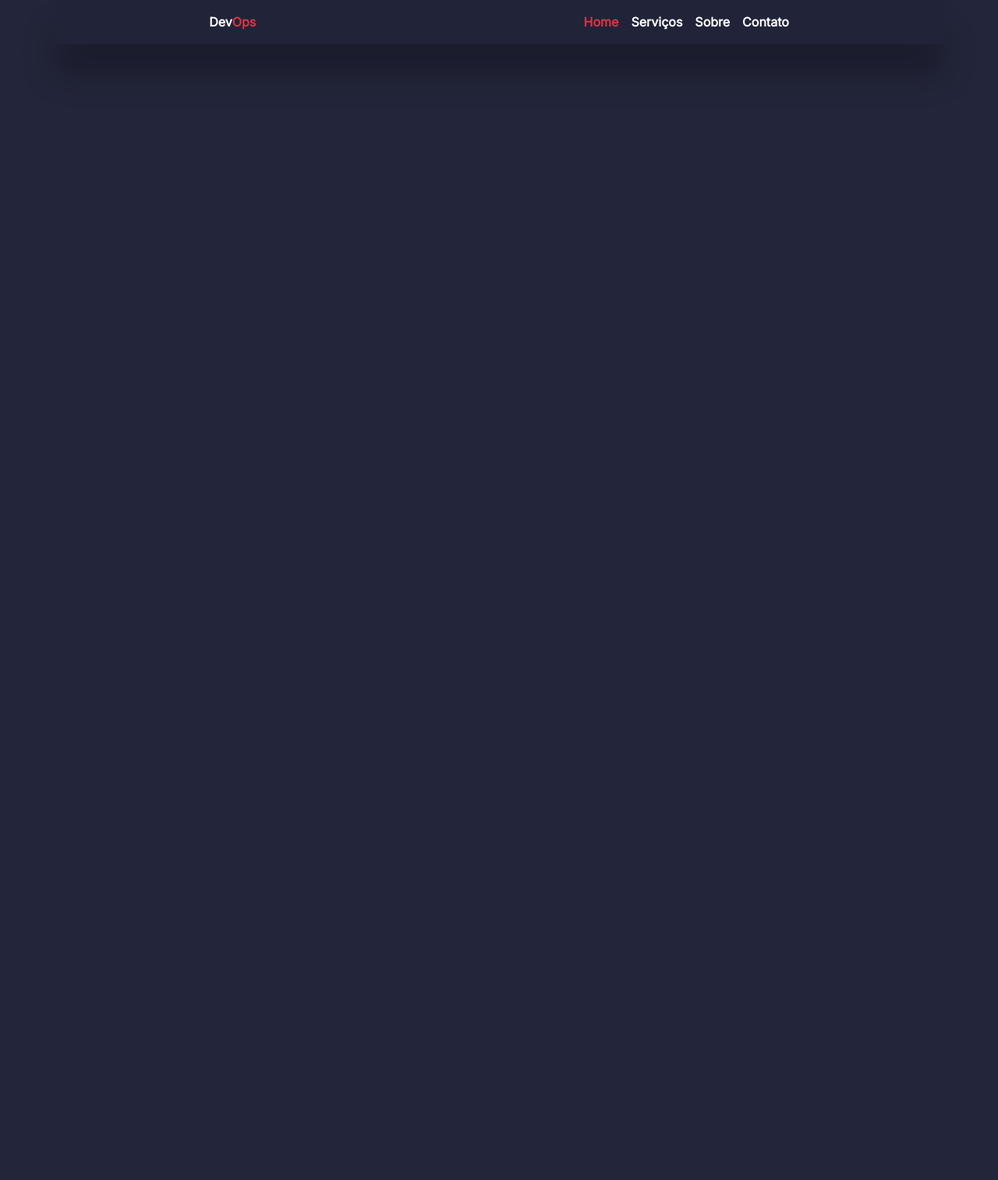
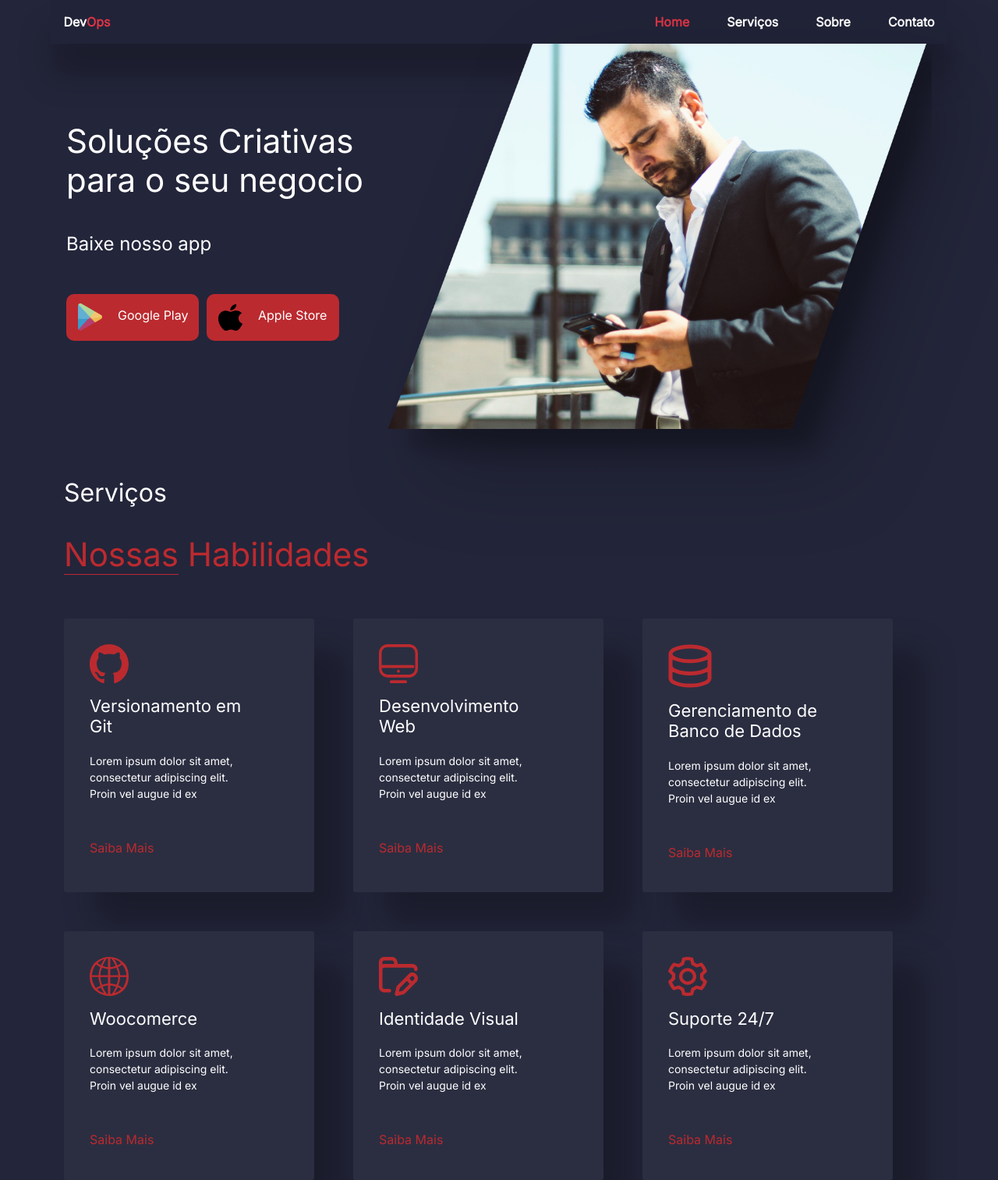
Before and after one commit to Yahyobek1505/10-dars-vazifasi, a plain HTML site: page index.html in a window 1280 px wide. Shown: the whole page at 78% size. Before the commit the page ends 800 px from the top, so only its background shows below. Drawn offline with nearby package versions, Linux system fonts and the light colour scheme.

Commit message:
vazifa yarmigacha tayyor

```diff
--- a/index.html
+++ b/index.html
@@ -18,34 +18,31 @@
   </head>
   <body>
     <div class="header-section">
-      <header
-        class="container py-3 d-flex align-items-center justify-content-around">
+      <header class="py-3 d-flex align-items-center">
         <a href="#" class="text-white text-decoration-none fw-bold"
           >Dev<span class="text-danger text-decoration-none fw-bold"
             >Ops</span
           ></a
         >
         <nav>
-          <ul class="list-unstyled d-flex gap-3 ms-5 my-0">
+          <ul class="list-unstyled d-flex gap-5 ms-5 my-0">
             <li>
-              <a
-                class="text-decoration-none text-danger fw-bold border-white"
-                href="#"
+              <a class="menu text-decoration-none text-danger fw-bold" href="#"
                 >Home</a
               >
             </li>
             <li>
-              <a class="text-decoration-none text-white fw-bold" href="#"
+              <a class="menu text-decoration-none text-white fw-bold" href="#"
                 >Serviços</a
               >
             </li>
             <li>
-              <a class="text-decoration-none text-white fw-bold" href="#"
+              <a class="menu text-decoration-none text-white fw-bold" href="#"
                 >Sobre</a
               >
             </li>
             <li>
-              <a class="text-decoration-none text-white fw-bold" href="#"
+              <a class="menu text-decoration-none text-white fw-bold" href="#"
                 >Contato</a
               >
             </li>
@@ -53,6 +50,88 @@
         </nav>
       </header>
     </div>
+    <section class="main d-flex container justify-content-around">
+      <div class="left-main">
+        <h1>Soluções Criativas para o seu negocio</h1>
+        <p class="nossa">Baixe nosso app</p>
+        <div class="spans d-flex">
+          <span class="d-flex align-items-center">
+            <img src="./img/google.png" alt="" />
+            <p>Google Play</p>
+          </span>
+          <span class="d-flex align-items-center">
+            <img src="./img/Apple.png" alt="" />
+            <p>Apple Store</p>
+          </span>
+        </div>
+      </div>
+      <div class="img-main">
+        <img src="./img/bg-hero.png" alt="" />
+      </div>
+    </section>
+    <section class="services container">
+      <h3>Serviços</h3>
+      <h1 class="nosas"><span>Nossas</span> Habilidades</h1>
+
+      <!-- CARDS -->
+      <div class="card-section d-flex flex-wrap">
+        <div class="cards">
+          <img src="./img/git.svg" alt="" />
+          <h4>Versionamento em Git</h4>
+          <p>
+            Lorem ipsum dolor sit amet, consectetur adipiscing elit. Proin vel
+            augue id ex
+          </p>
+          <h2>Saiba Mais</h2>
+        </div>
+        <div class="cards">
+          <img src="./img/display.svg" alt="" />
+          <h4>Desenvolvimento Web</h4>
+          <p>
+            Lorem ipsum dolor sit amet, consectetur adipiscing elit. Proin vel
+            augue id ex
+          </p>
+          <h2>Saiba Mais</h2>
+        </div>
+        <div class="cards">
+          <img src="./img/Data.svg" alt="" />
+          <h4>Gerenciamento de
+            Banco de Dados</h4>
+          <p>
+            Lorem ipsum dolor sit amet, consectetur adipiscing elit. Proin vel
+            augue id ex
+          </p>
+          <h2>Saiba Mais</h2>
+        </div>
+        <div class="cards">
+          <img src="./img/global.svg" alt="" />
+          <h4>Woocomerce</h4>
+          <p>
+            Lorem ipsum dolor sit amet, consectetur adipiscing elit. Proin vel
+            augue id ex
+          </p>
+          <h2>Saiba Mais</h2>
+        </div>
+        <div class="cards">
+          <img src="./img/folder.svg" alt="" />
+          <h4>Identidade Visual</h4>
+          <p>
+            Lorem ipsum dolor sit amet, consectetur adipiscing elit. Proin vel
+            augue id ex
+          </p>
+          <h2>Saiba Mais</h2>
+        </div>
+        <div class="cards">
+          <img src="./img/setting.svg" alt="" />
+          <h4>Suporte 24/7</h4>
+          <p>
+            Lorem ipsum dolor sit amet, consectetur adipiscing elit. Proin vel
+            augue id ex
+          </p>
+          <h2>Saiba Mais</h2>
+        </div>
+      </div>
+    </section>
   </body>
   <script
     src="https://cdn.jsdelivr.net/npm/bootstrap@5.3.2/dist/js/bootstrap.bundle.min.js"
--- a/style.css
+++ b/style.css
@@ -1,9 +1,113 @@
 body {
   background: #23253a;
-  font-family: 'Inter', sans-serif;
-
+  font-family: "Inter", sans-serif;
 }
 header {
+  max-width: 1150px;
+  justify-content: center;
+  gap: 650px;
+  margin: 0 auto;
   background: #212338;
+  /* justify-content: space-around; */
   box-shadow: 0px 40px 40px 0px rgba(0, 0, 0, 0.25);
 }
+.img-main img {
+  width: 704px;
+  height: 550px;
+  margin-bottom: 20px;
+  fill: url(<path-to-image>), lightgray 50% / cover no-repeat;
+  filter: drop-shadow(40px 40px 50px rgba(0, 0, 0, 0.25));
+}
+.left-main h1 {
+  padding-top: 100px;
+  max-width: 400px;
+  color: #fff;
+  font-size: 42px;
+  font-weight: 400;
+}
+.left-main span {
+  width: 170px;
+  height: 60px;
+  gap: 20px;
+  line-height: 60px;
+  border-radius: 10px;
+  background: #bb2a2f;
+}
+.left-main span p {
+  padding-top: 10px;
+}
+.spans {
+  gap: 10px;
+  margin-top: 58px;
+  cursor: pointer;
+}
+.spans img {
+  margin-left: 15px;
+}
+.nossa {
+  margin-top: 50px;
+  color: #fff;
+  font-size: 24px;
+  font-weight: 400;
+  line-height: 12px; /* 50% */
+}
+nav ul li a:hover {
+  color: #bb2a2f;
+  border-bottom: 2px solid #bb2a2f;
+}
+.spans p {
+  color: #fff;
+  font-size: 16px;
+  font-weight: 400;
+}
+.nosas {
+  color: #bb2a2f;
+  font-size: 42px;
+  font-weight: 400;
+  line-height: 12px;
+}
+.nosas span {
+  border-bottom: 1px solid #bb2a2f;
+}
+.nosas {
+  margin-bottom: 76px;
+}
+.services h3 {
+  color: #fff;
+  font-size: 32px;
+  font-weight: 400;
+  margin-bottom: 67px;
+  line-height: 12px; /* 37.5% */
+}
+.card-section {
+  gap: 50px;
+  max-width: 1250px;
+}
+.cards {
+  width: 321px;
+  border-radius: 3px;
+  padding: 33px 104px 33px 33px;
+  background: #2b2e41;
+  box-shadow: 40px 40px 40px 0px rgba(0, 0, 0, 0.25);
+}
+.cards img {
+  margin-bottom: 16px;
+}
+.cards h4 {
+  width: 200px;
+  color: #fff;
+  font-size: 22px;
+  font-weight: 400;
+  margin-bottom: 20px;
+}
+.cards p {
+  color: #fff;
+  margin-bottom: 50px;
+  font-size: 14px;
+  font-weight: 400;
+}
+.cards h2 {
+  color: #bb2a2f;
+  font-size: 16px;
+  font-weight: 400;
+}
```
Also changed, not shown: img/kir.webp (added).
